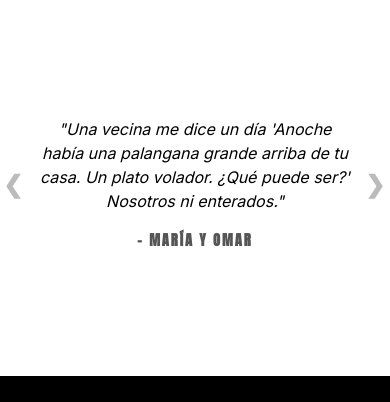
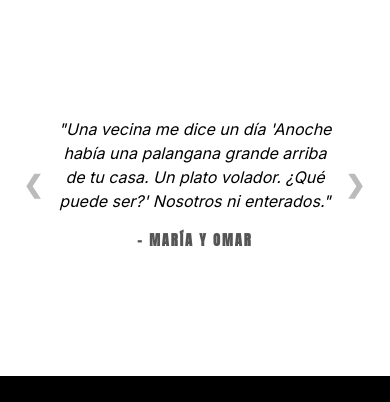
Before and after one commit to AlejandroDurando/sinexplicacionrafaela, a website: page index.html in a window 390 px wide. Shown: the part 1553-1955 px from the top of the page. Drawn offline with nearby package versions, Linux system fonts and the light colour scheme.

Commit message:
Ajuste max-width y flechas en mobile para usar más renglones

```diff
--- a/index.html
+++ b/index.html
@@ -879,16 +879,16 @@
             }
 
             .carousel-arrow.prev {
-                left: -10px;
+                left: 10px;
             }
 
             .carousel-arrow.next {
-                right: -10px;
+                right: 10px;
             }
 
             .quote {
                 font-size: 1rem;
-                max-width: 85%;
+                max-width: 75%;
                 line-height: 1.5;
                 margin-bottom: 1rem;
             }
```
